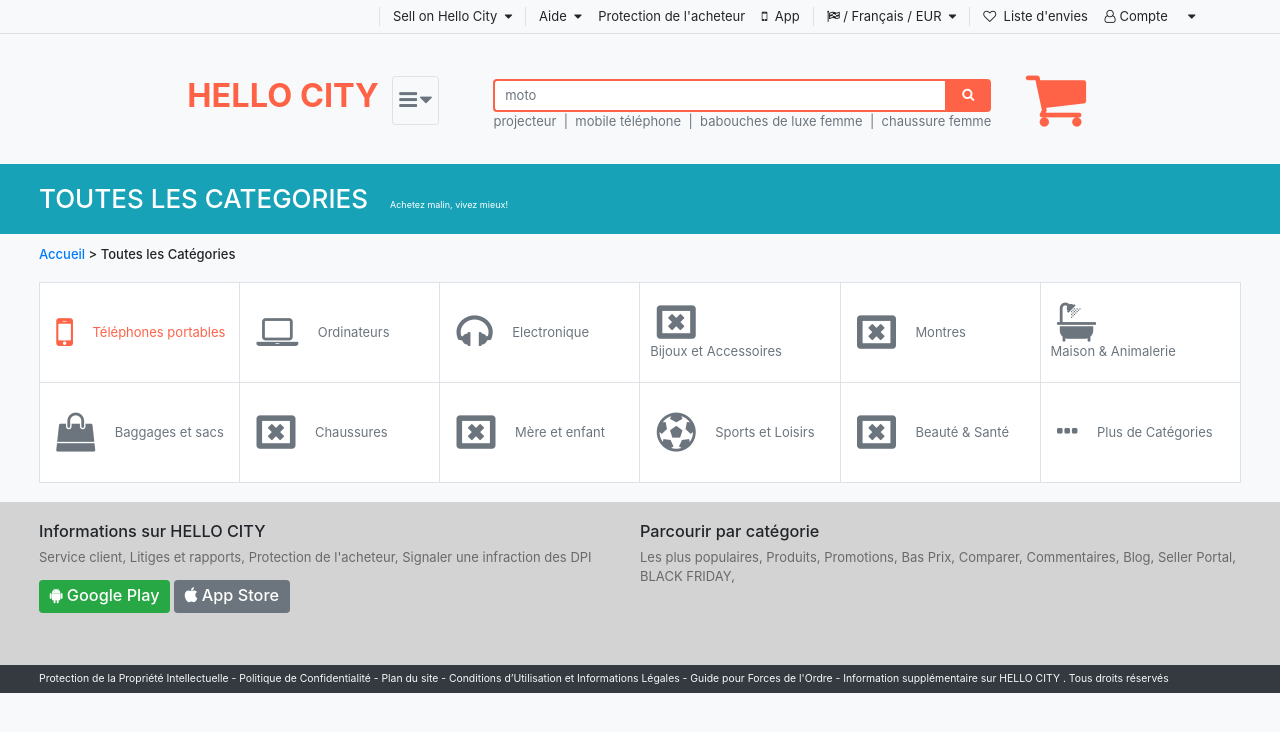
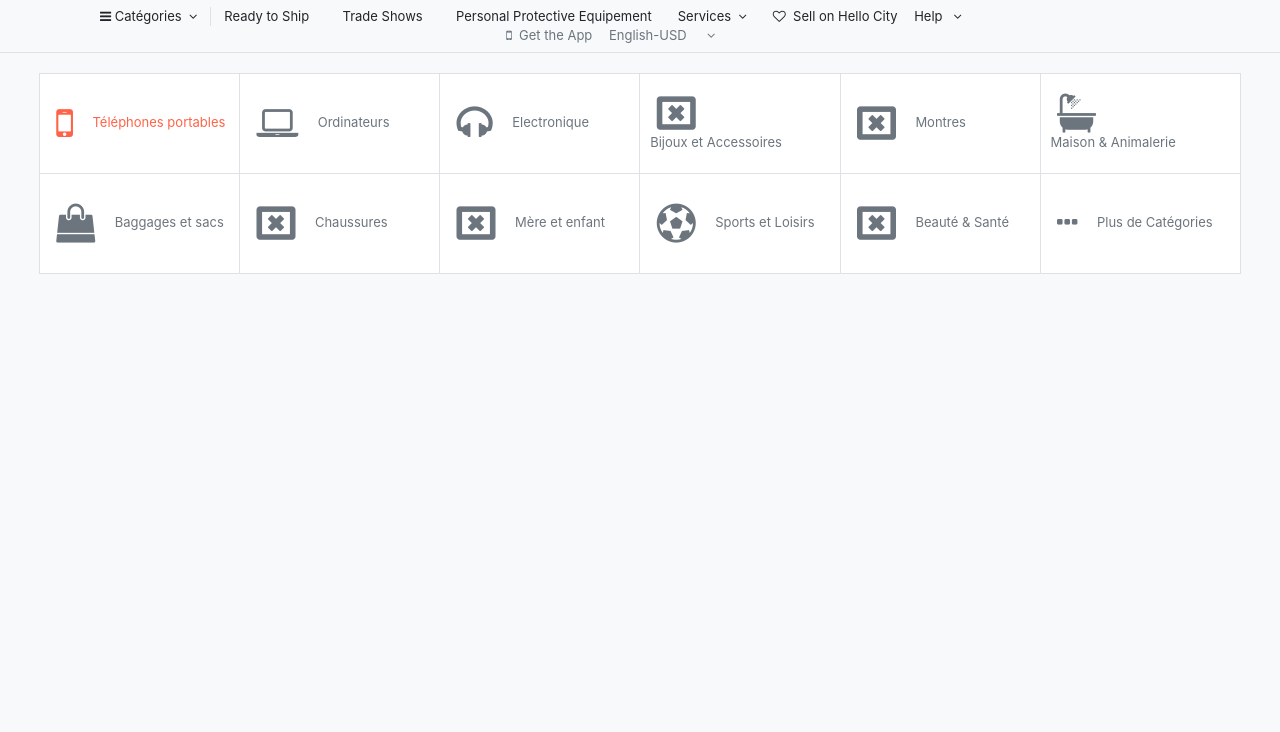
Before and after one commit to bony237/hello-city-CM, a plain HTML site: page product-page_version2.html in a window 1280 px wide. Drawn offline with Linux system fonts and the light colour scheme.

Commit message:
version 2 according to samy prescriptions

```diff
--- a/product-page.html
+++ b/product-page.html
@@ -45,8 +45,34 @@
                         <span class="custom-cursor mx-2">
                             <i class="fa fa-heart-o"></i>&nbsp; Liste d'envies
                         </span>
-                        <span class="custom-cursor mx-2">
-                            <i class="fa fa-user-o"></i> <span>Compte</span> &nbsp;<i class="fa fa-caret-down ml-3"></i>
+
+                        <!--account tab-->
+                        <span class="mx-2 position-relative" id="account-tab">
+                            <span class="custom-cursor trigger-elm">
+                                <i class="fa fa-user-o"></i> <span>Compte</span> &nbsp;<i class="fa fa-caret-down ml-3"></i>
+                            </span>
+                            <span class="d-none flex-column position-absolute bg-white text-nowrap p-3 hide-infos border border-top-0">
+                                <!--welcome message-->
+                                <span class="font-weight-bold">Bienvenue chez Hello City</span>
+
+                                <!--login/logup btn-->
+                                <span class="border-bottom py-3">
+                                    <span class="px-4 btn btn-danger">S'inscrire</span>
+                                    <span class="px-3 btn btn-outline-danger">Se connecter</span>
+                                </span>
+
+
+
+                                <!--some options-->
+                                <span class="d-flex flex-column">
+                                    <a class="custom-cursor my-1">Mes commandes</a>
+                                    <a class="custom-cursor my-1">Centre de Messagerie</a>
+                                    <a class="custom-cursor my-1">Liste d'envies</a>
+                                    <a class="custom-cursor my-1">Mes Magasins favoris</a>
+                                    <a class="custom-cursor my-1">Mes bons de réduction</a>
+                                    <a class="custom-cursor my-1">Inviter des amis pour offrir 20€</a>
+                                </span>
+                            </span>
                         </span>
                     </span>
                 </div>
@@ -1191,5 +1217,26 @@
         </div>
     </footer>
 
+    <script src="./assets/js/jquery_v3.5.1.js"></script>
+
+    <script>
+        $('#account-tab').on('mouseover', function(event) {
+            $(this).find('.trigger-elm').css('color', 'tomato');
+            $('.hide-infos')
+                .removeClass('d-none')
+                .addClass('d-flex');
+
+
+        });
+
+        $('#account-tab').on('mouseout', function(event) {
+            $(this).find('.trigger-elm').css('color', 'black');
+            $(event.currentTarget).find('.hide-infos')
+                    .removeClass('d-flex')
+                    .addClass('d-none');
+
+
+        });
+    </script>
 </body>
 </html>
--- a/product-page_version2.html
+++ b/product-page_version2.html
@@ -19,67 +19,60 @@
         <div class="general-header">
             <!--first header-->
             <div class="border-bottom px-3" id="first-header">
-                <div class="py-2 pr-lg-5 mr-lg-4 d-flex flex-wrap flex-column flex-sm-row justify-content-end align-items-center">
-                    <span class="border-left px-2">
+                <div class="py-2 pr-lg-5 mr-lg-4 d-flex flex-wrap flex-row justify-content-center align-items-center">
+                    <span class="px-2">
                         <span class="custom-cursor mx-2">
-                            Sell on Hello City &nbsp;<i class="fa fa-caret-down"></i>
+                            <i class="fa fa-bars"></i> Catégories &nbsp;<i class="fa fa-angle-down"></i>
                         </span>
                     </span>
                     <span class="border-left px-2">
                         <span class="custom-cursor mx-2">
-                            Aide &nbsp;<i class="fa fa-caret-down"></i>
-                        </span>
-                        <span class="custom-cursor mx-2">
-                            Protection de l'acheteur
-                        </span>
-                        <span class="custom-cursor mx-2">
-                            <i class="fa fa-mobile"></i>&nbsp; App
+                            Ready to Ship &nbsp;
                         </span>
                     </span>
-                    <span class="border-left px-2">
+                    <span class="px-2">
                         <span class="custom-cursor mx-2">
-                            <i class="fa fa-flag-checkered"></i> / Français / EUR &nbsp;<i class="fa fa-caret-down"></i>
+                            Trade Shows
                         </span>
                     </span>
-                    <span class="border-left px-2">
+                    <span class="px-2">
                         <span class="custom-cursor mx-2">
-                            <i class="fa fa-heart-o"></i>&nbsp; Liste d'envies
+                            &nbsp; Personal Protective Equipement
+                        </span>
+                    </span>
+                    <span class="px-2">
+                        <span class="custom-cursor mx-2">
+                            Services &nbsp;<i class="fa fa-angle-down"></i>
+                        </span>
+                    </span>
+                    <span class="px-2">
+                        <span class="custom-cursor mx-2">
+                            <i class="fa fa-heart-o"></i>&nbsp; Sell on Hello City
                         </span>
 
                         <!--account tab-->
-                        <span class="mx-2 position-relative" id="account-tab">
-                            <span class="custom-cursor trigger-elm">
-                                <i class="fa fa-user-o"></i> <span>Compte</span> &nbsp;<i class="fa fa-caret-down ml-3"></i>
-                            </span>
-                            <span class="d-none flex-column position-absolute bg-white text-nowrap p-3 hide-infos border border-top-0">
-                                <!--welcome message-->
-                                <span class="font-weight-bold">Bienvenue chez Hello City</span>
+                        <span class="mx-2 custom-cursor">
+                            <span>Help</span> &nbsp; <i class="fa fa-angle-down"></i>
+                        </span>
+                    </span>
 
-                                <!--login/logup btn-->
-                                <span class="border-bottom py-3">
-                                    <span class="px-4 btn btn-danger">S'inscrire</span>
-                                    <span class="px-3 btn btn-outline-danger">Se connecter</span>
-                                </span>
+                    <span class="mx-5 px-5 d-none d-sm-inline">&nbsp;</span>
 
+                    <span class="px-2 text-secondary">
+                        <span class="custom-cursor mx-2">
+                            <i class="fa fa-mobile"></i>&nbsp; Get the App
+                        </span>
 
-
-                                <!--some options-->
-                                <span class="d-flex flex-column">
-                                    <a class="custom-cursor my-1">Mes commandes</a>
-                                    <a class="custom-cursor my-1">Centre de Messagerie</a>
-                                    <a class="custom-cursor my-1">Liste d'envies</a>
-                                    <a class="custom-cursor my-1">Mes Magasins favoris</a>
-                                    <a class="custom-cursor my-1">Mes bons de réduction</a>
-                                    <a class="custom-cursor my-1">Inviter des amis pour offrir 20€</a>
-                                </span>
-                            </span>
+                        <!--account tab-->
+                        <span class="mx-2 custom-cursor">
+                            <span>English-USD</span> &nbsp;<i class="fa fa-angle-down ml-3"></i>
                         </span>
                     </span>
                 </div>
             </div>
 
             <!--second header-->
-            <div class="d-flex flex-wrap justify-content-center align-items-center mx-2 mx-sm-5 my-4">
+            <div class="d-none flex-wrap justify-content-center align-items-center mx-2 mx-sm-5 my-4">
                 <!--logo + all categories dropdown-btn-->
                 <div class="d-flex mt-1 mr-5 bg-light">
                     <!--logo img
@@ -121,7 +114,7 @@
             </div>
 
             <!--banner-->
-            <div>
+            <div class="d-none">
                 <div class="bg-info text-white px-5 py-4" id="banner">
                     <span class="h2 d-none d-sm-inline">TOUTES LES CATEGORIES</span>
                     <span class="h4 d-sm-none">TOUTES LES CATEGORIES</span>
@@ -193,7 +186,7 @@
         </div>
     </header>
 
-    <footer class="mt-3">
+    <footer class="d-none mt-3">
         <div class="mx-5 py-4 d-flex flex-wrap justify-content-between">
             <!--infos hello-city-->
             <div class="col px-0 mb-3">
```
